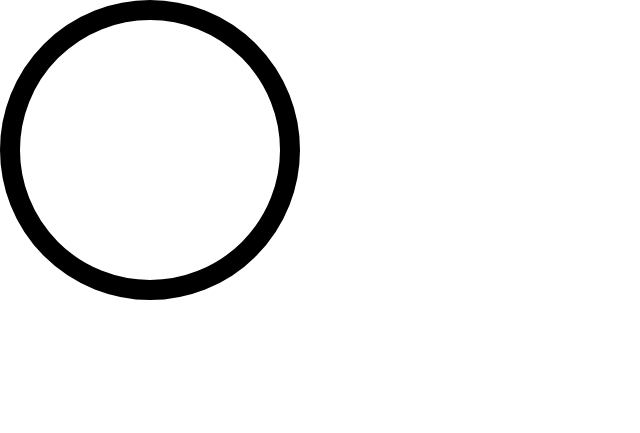
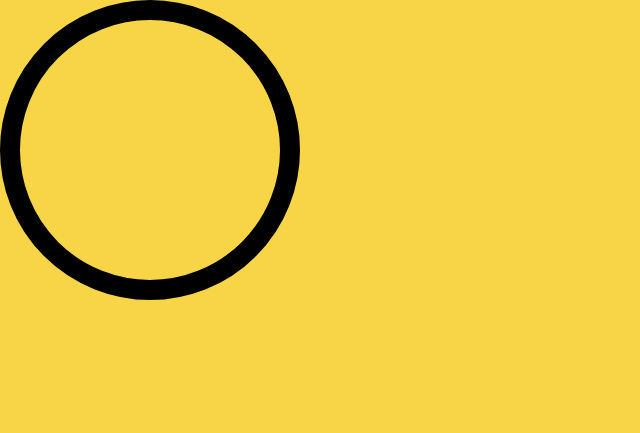
Before and after one commit to yesiamrocks/pure-css-challenge, a plain HTML site: page Bicycle project with pure CSS/Bicycle.html in a window 1280 px wide. Shown: the whole page, without its empty margins (0-640 px from the left). Drawn offline with Linux system fonts and the light colour scheme.

Commit message:
Update style.css

```diff
--- a/Bicycle project with pure CSS/style.css
+++ b/Bicycle project with pure CSS/style.css
@@ -6,6 +6,10 @@
 	--soft-dark-color: #1b2f47;
 	--main-bg-color: black;
 	--color-of-love: #DE1D42;
+}
+
+body {
+	background-color: #f7d546;
 }
 
 .position__abs{position: absolute;}
```
